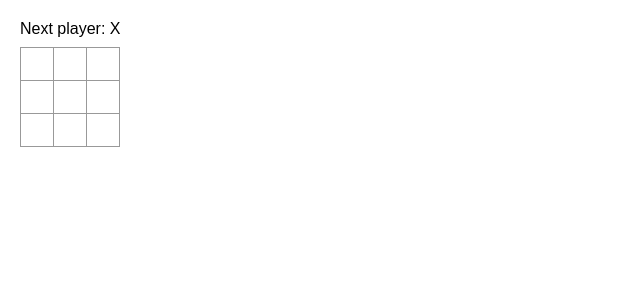
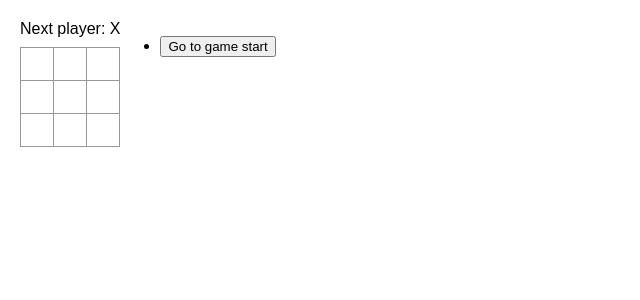
Before and after one commit to zelinka-marek/tic-tac-toe, a React (Vite) app: page / in a window 1280 px wide. Shown: the top 300 px of the page, without its empty margins (0-640 px from the left). Built offline with nearby package versions, Linux system fonts and the light colour scheme; the HTML template or start-up script is replaced by a standard one.

Commit message:
jump to previous

```diff
--- a/src/app.jsx
+++ b/src/app.jsx
@@ -71,8 +71,9 @@ function Board({ xIsNext, squares, onPlay }) {
 export default function Game() {
   let [xIsNext, setXIsNext] = useState(true);
   let [history, setHistory] = useState([Array(9).fill(null)]);
+  let [currentMove, setCurrentMove] = useState(0);
 
-  let currentSquares = history.at(-1);
+  let currentSquares = history[currentMove];
   let winner = calculateWinner(currentSquares);
   let status = winner
     ? `Winner: ${winner}`
@@ -81,8 +82,15 @@ export default function Game() {
     : `Next player: ${xIsNext ? "X" : "O"}`;
 
   function handlePlay(nextSquares) {
-    setHistory([...history, nextSquares]);
+    let nextHistory = [...history.slice(0, currentMove + 1), nextSquares];
     setXIsNext((xIsNext) => !xIsNext);
+    setHistory(nextHistory);
+    setCurrentMove(nextHistory.length - 1);
+  }
+
+  function jumpTo(nextMove) {
+    setCurrentMove(nextMove);
+    setXIsNext(nextMove % 2 === 0);
   }
 
   return (
@@ -93,7 +101,15 @@ export default function Game() {
         <Board xIsNext={xIsNext} squares={currentSquares} onPlay={handlePlay} />
       </div>
       <div className="game-info">
-        <ul>{/* TODO */}</ul>
+        <ul>
+          {history.map((squares, move) => (
+            <li key={move}>
+              <button type="button" onClick={() => jumpTo(move)}>
+                {move > 0 ? `Go to move #${move}` : "Go to game start"}
+              </button>
+            </li>
+          ))}
+        </ul>
       </div>
     </div>
   );
```
